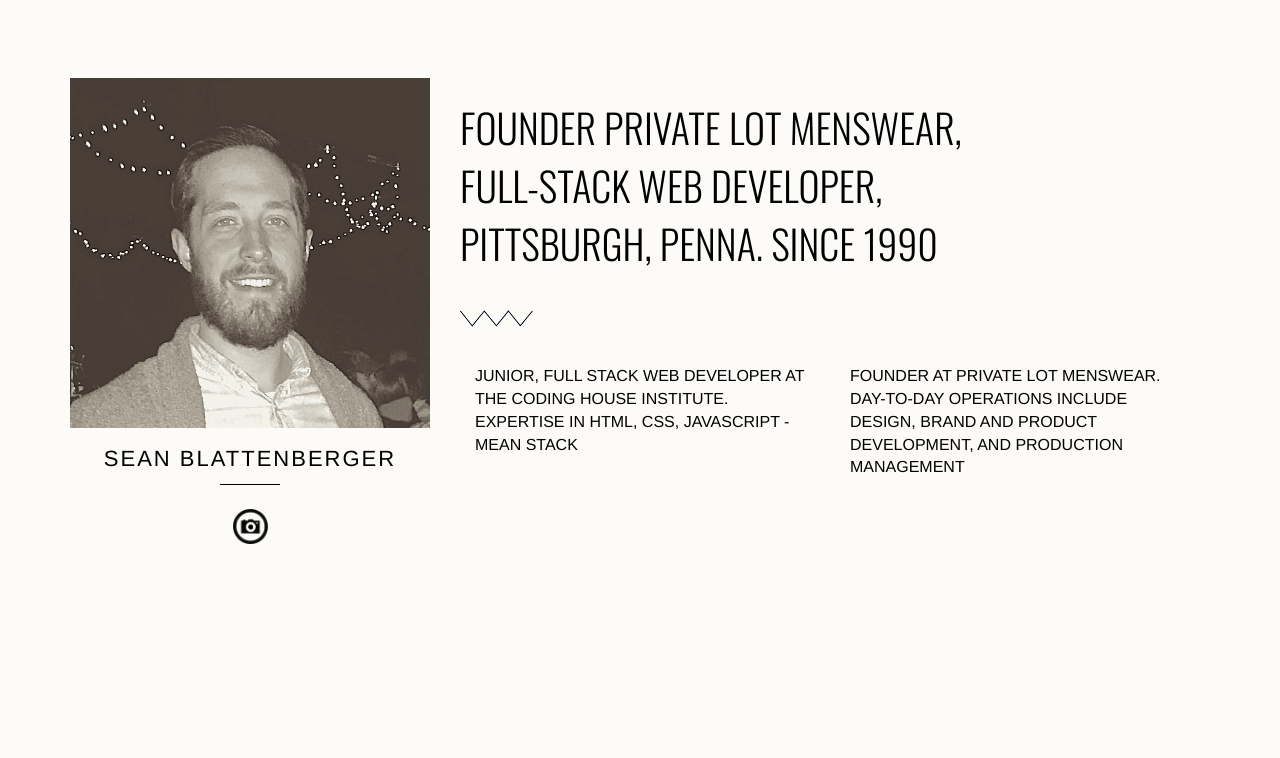
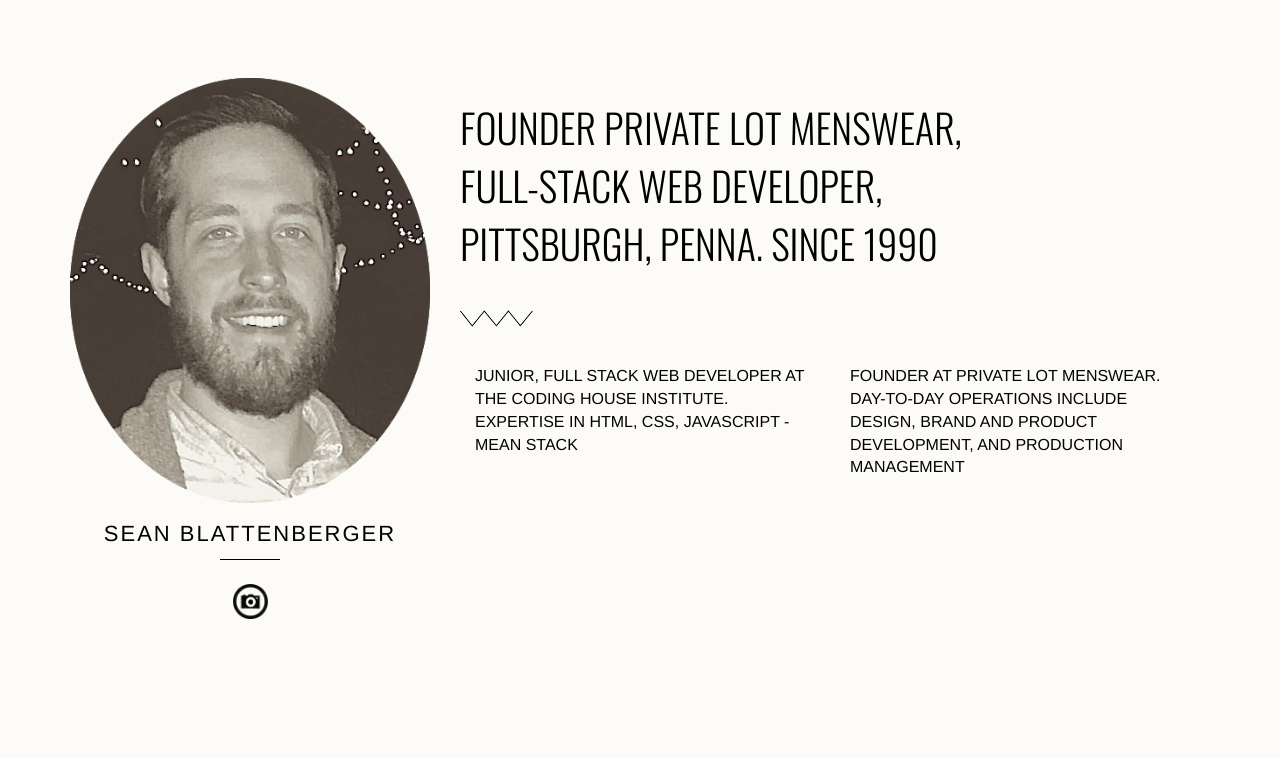
Before and after one commit to sean-blattenberger/home, a plain HTML site: page index.html in a window 1280 px wide. Shown: the part 702-1460 px from the top of the page. Drawn offline with nearby package versions, Linux system fonts and the light colour scheme.

Commit message:
Update index.html

```diff
--- a/index.html
+++ b/index.html
@@ -66,7 +66,7 @@
 		<div class="container">
 			<div class="row">
 				<div class="col-lg-4 name">
-					<img class="img-responsive" src="assets/img/pic.jpg">
+					<img class="img-responsive" src="assets/img/pic.png">
 					<p>SEAN BLATTENBERGER</p>
 					<div class="name-label"></div>
 				</div><! --/col-lg-4-->
```
